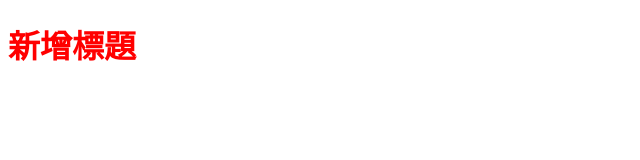
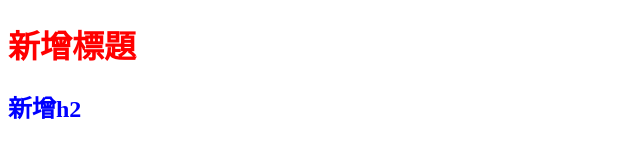
Before and after one commit to reiohuang/GitHub0901, a plain HTML site: page index.html in a window 1280 px wide. Shown: the whole page, without its empty margins (0-640 px from the left). Drawn offline with Linux system fonts and the light colour scheme.

Commit message:
新增h2

```diff
--- a/css/all.css
+++ b/css/all.css
@@ -4,3 +4,6 @@ body{
 h1{
   color: red;
 }
+h2{
+  color: blue;
+}
--- a/index.html
+++ b/index.html
@@ -8,5 +8,6 @@
 </head>
 <body>
   <h1>新增標題</h1>
+  <h2>新增h2</h2>
 </body>
 </html>
```
